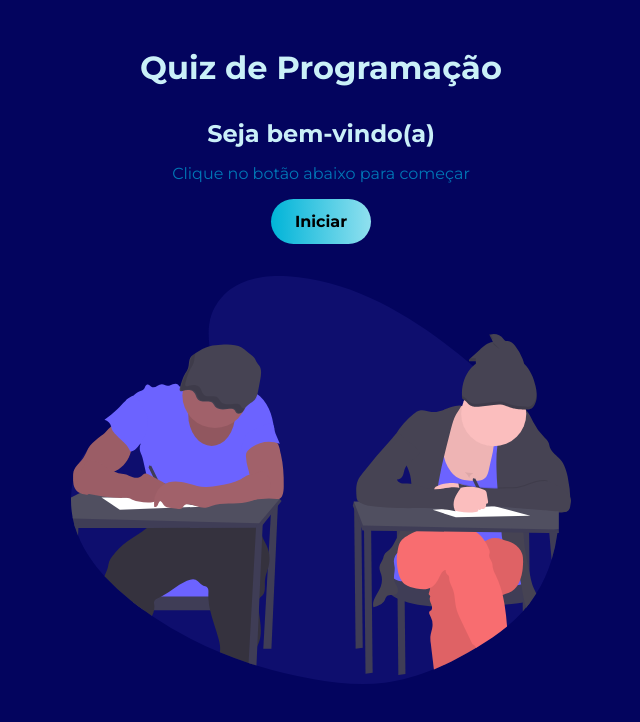
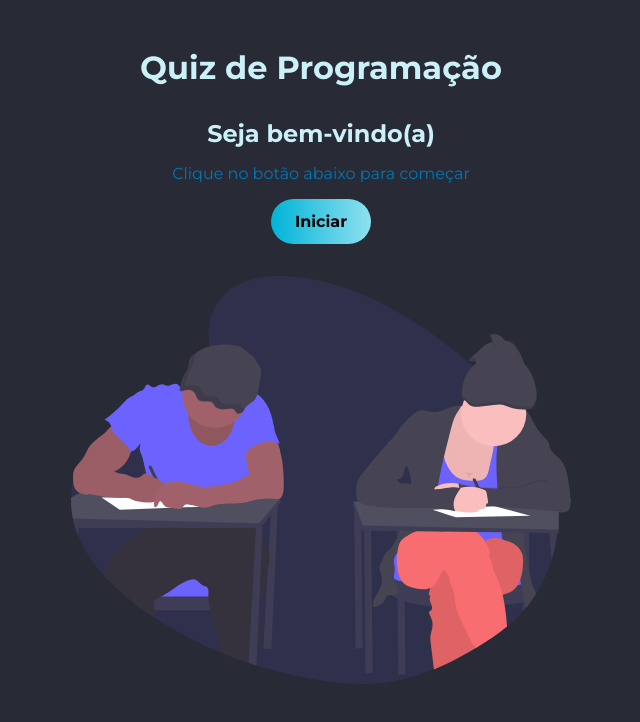
Before and after one commit to cleytonmuto/certificacao-2b, a React (Vite) app: page / in a window 1280 px wide. Shown: the top 722 px of the page, without its empty margins (319-959 px from the left). Built offline with nearby package versions, Linux system fonts and the light colour scheme.

Commit message:
Update index.css

```diff
--- a/src/index.css
+++ b/src/index.css
@@ -9,7 +9,7 @@ body,
 html {
     min-height: 100vh;
     height: 100%;
-    background-color: #03045E;
+    background-color: #282a36;
 }
 
 img {
```
